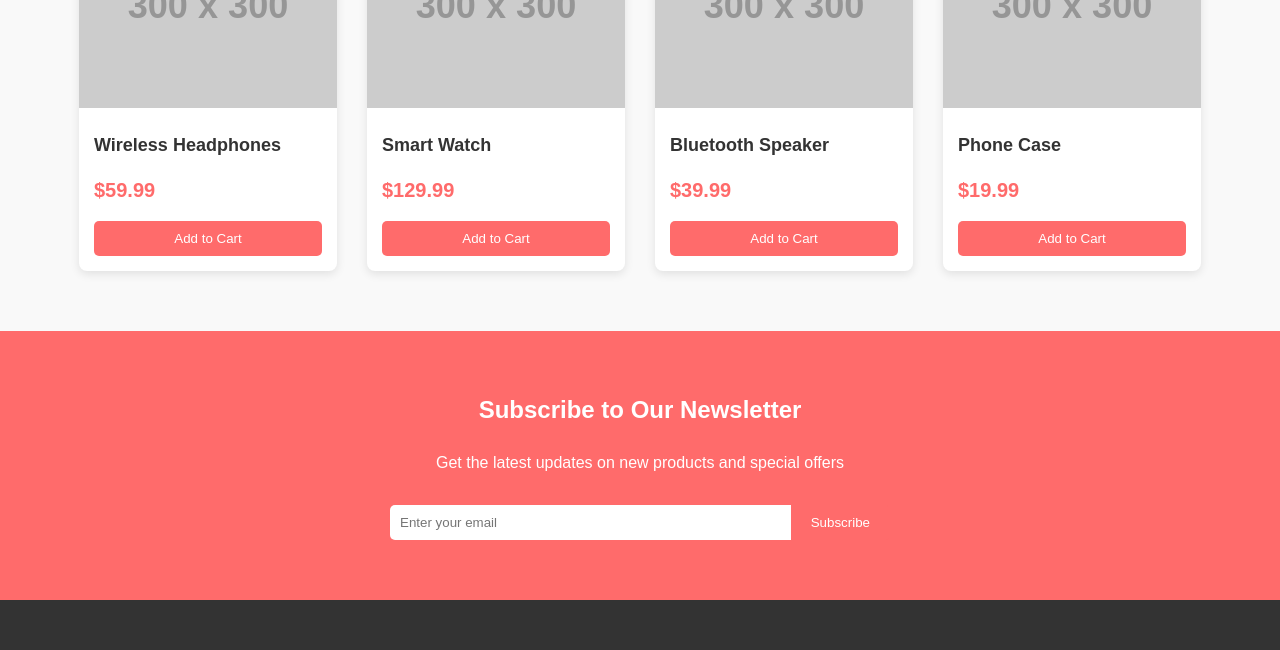
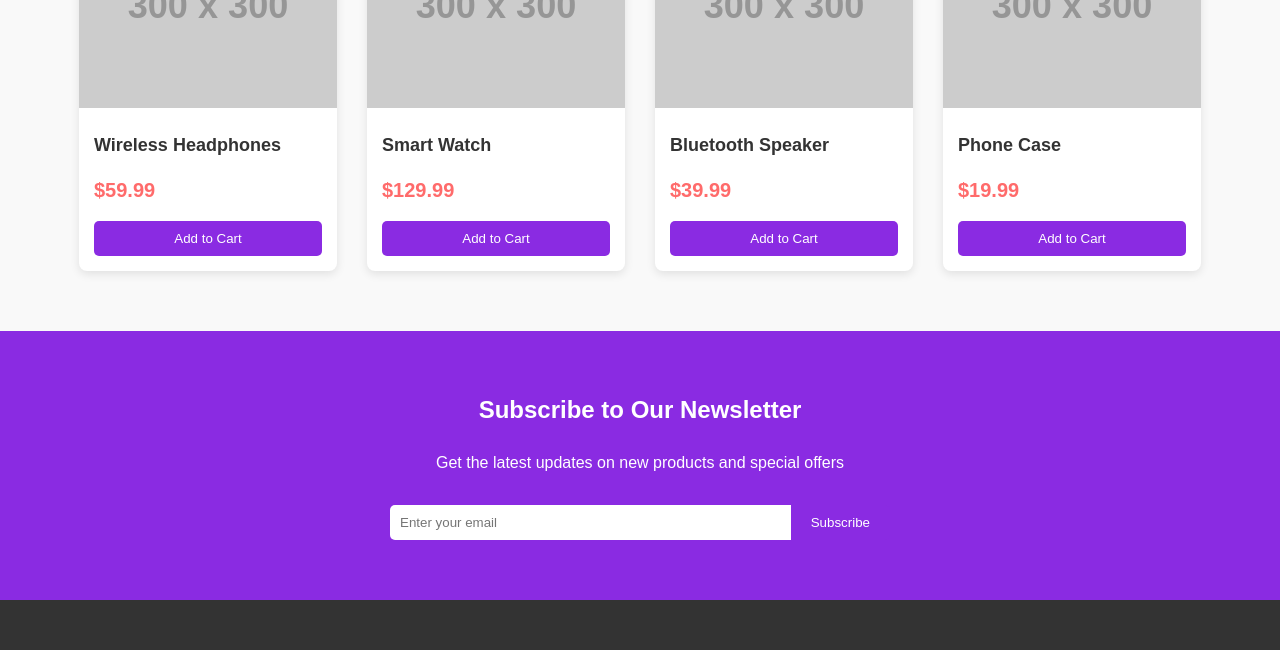
Before and after one commit to TomChau0402/E-Commerce, a plain HTML site: page index.html in a window 1280 px wide. Shown: the part 716-1366 px from the top of the page. Drawn offline with Linux system fonts and the light colour scheme; placeholder pictures from the web are drawn by us.

Commit message:
CSS change

```diff
--- a/styles/styles.css
+++ b/styles/styles.css
@@ -21,7 +21,7 @@ body {
 
 .btn {
     display: inline-block;
-    background: #ff6b6b;
+    background:blueviolet;
     color: white;
     padding: 10px 20px;
     border: none;
@@ -146,7 +146,7 @@ body {
 .newsletter {
     padding: 60px 0;
     text-align: center;
-    background: #ff6b6b;
+    background: blueviolet;
     color: white;
 }
 
```
